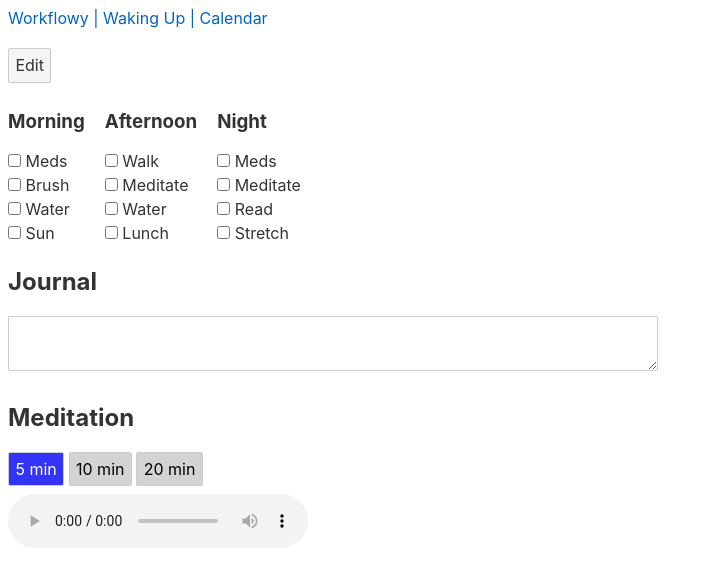
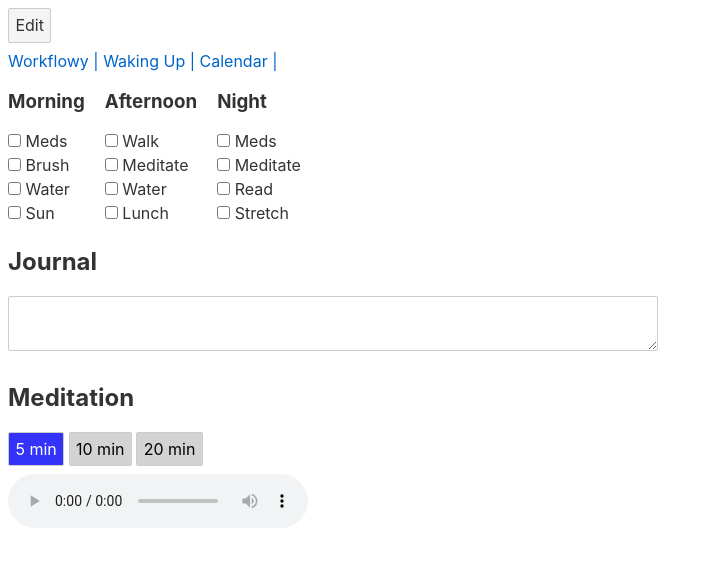
Before and after one commit to trilusa/routine-builder, a Svelte app: page / in a window 1280 px wide. Shown: the top 586 px of the page, without its empty margins (0-713 px from the left). Built offline with nearby package versions, Linux system fonts and the light colour scheme.

Commit message:
made a store for global editing

```diff
--- a/src/App.svelte
+++ b/src/App.svelte
@@ -1,5 +1,6 @@
 <script>
-	// import { onMount } from "svelte";
+	// import { onMount } from "svelte"
+	import { edit_store } from "./stores.js"
 	import Meditation from "./components/Meditation.svelte";
 	import Nav from "./components/Nav.svelte";
 	import Table from "./components/Table.svelte";
@@ -8,15 +9,16 @@
 
 
 	let components = [
-						{type: Nav, props: {}},
+						{type: Nav, props: {sites: [
+												{text: "Workflowy", url: "https://beta.workflowy.com/"},
+												{text: "Waking Up", url: "https://app.wakingup.com/"},
+												{text: "Calendar", url: "https://calendar.google.com/calendar/r?opentasks=1"}
+												]}},
 						{type: Table, props: {  id: "reminder-table",
 												headers: ["Morning", "Afternoon", "Night"],
 												table: [["Meds", "Brush", "Water", "Sun"],
 														["Walk", "Meditate", "Water", "Lunch"],
 														["Meds", "Meditate", "Read", "Stretch"]]}
-
-												// table: [ {header: "Morning", entries: ["Meds", "Brush", "Water", "Sun"]},
-												// 	   {header: "Afternoon", entries: ["Walk", "Meditate", "Water", "Lunch"]} ]}
 						},
 						{type: TextArea, props: {}},
 						{type: Meditation, props: {}}
@@ -32,14 +34,21 @@
 		// components.map(obj => obj.props.id === event.detail.id ? obj.props=event.detail : obj=obj);
 		// console.log(components);
 	}
+
+	let edit_state;
+	edit_store.subscribe(val => {edit_state = val});
+
 </script>
 
 <main>
+	<button on:click={() => edit_store.update(state => !state)}>{edit_state ? "Save" : "Edit"}</button>
+	<div>
 	{#each components as component}
 		<!-- <Component props={component}/> -->
 
 		<svelte:component this={component.type} on:updated={update} {...component.props}/>
 	{/each}
+	</div>
 </main>
 
 
--- a/src/components/Nav.svelte
+++ b/src/components/Nav.svelte
@@ -1,5 +1,9 @@
+<script>
+    export let sites;
+</script>
+
 <span>
-    <a href="https://beta.workflowy.com/" target="_blank">Workflowy | </a>
-    <a href="https://app.wakingup.com/" target="_blank">Waking Up | </a>
-    <a href="https://calendar.google.com/calendar/r?opentasks=1" target="_blank">Calendar</a>
+    {#each sites as site}
+        <a href={site.url} target="_blank">{site.text} | </a>
+    {/each}
 </span>
--- a/src/components/Table.svelte
+++ b/src/components/Table.svelte
@@ -1,22 +1,15 @@
 <script>
     import { createEventDispatcher } from 'svelte';
+    import { edit_store } from "../stores.js"
+
 	const dispatch = createEventDispatcher();
 
     export let table;
     export let headers;
     export let id;
-    let editing = false;
 
-    function toggleEdit(){
-        if(editing){
-            console.log(headers, table);
-            dispatch('updated', {
-                id:id,
-                table:table
-            } );
-        }
-        editing = !editing;
-    }
+    let editing;
+    edit_store.subscribe(val => {editing = val});
 
     function delEntry(col, row){
         table[col].splice(row,1);
@@ -46,10 +39,7 @@
 
 </script>
 
-<div>
-    <br>
-    <span><button on:click={toggleEdit}>{editing ? "Save" : "Edit"}</button></span>
-    <br>
+
 <div class="flex">
     {#each headers as header, i}
         <div class="column">
@@ -90,8 +80,6 @@
 
         {/if}
     {/each}
-
-</div>
 </div>
 
 <style>
--- /dev/null
+++ b/src/stores.js
@@ -0,0 +1,3 @@
+import { writable } from 'svelte/store';
+
+export const edit_store = writable(false);
```
